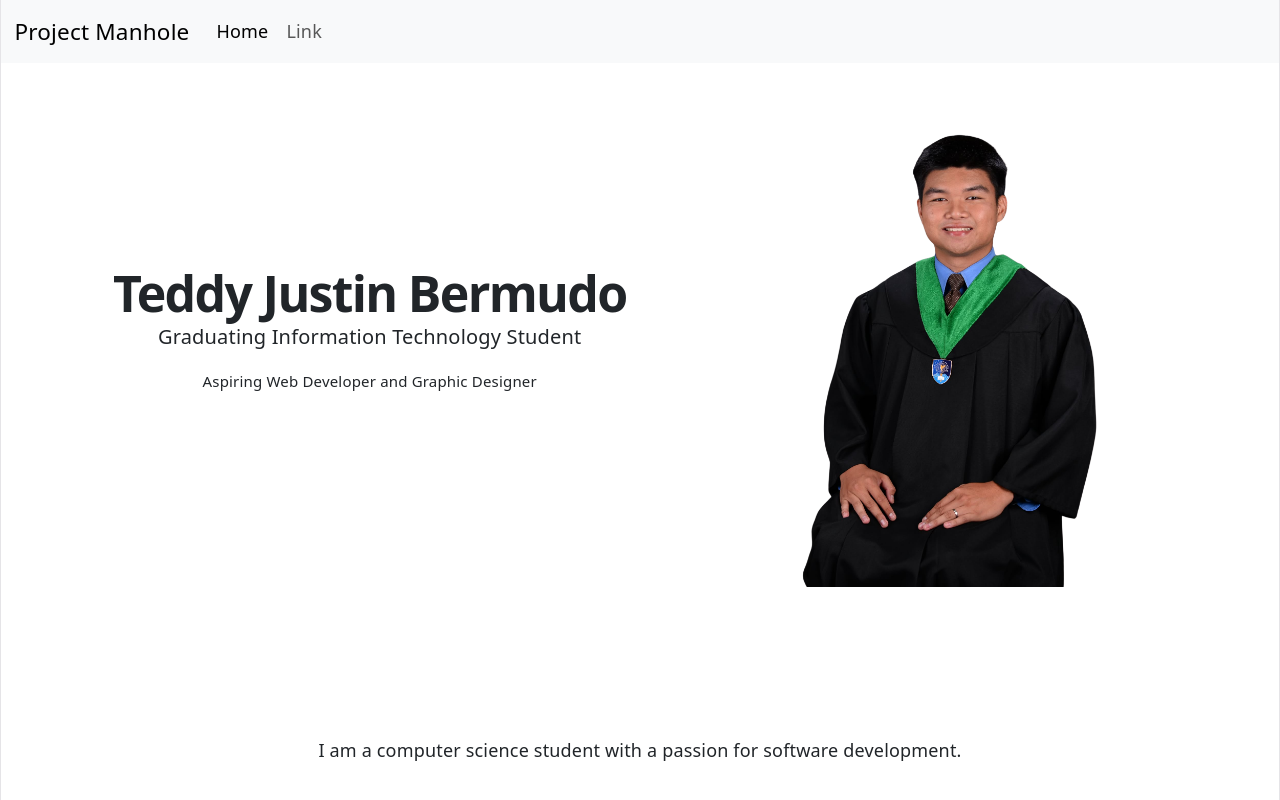
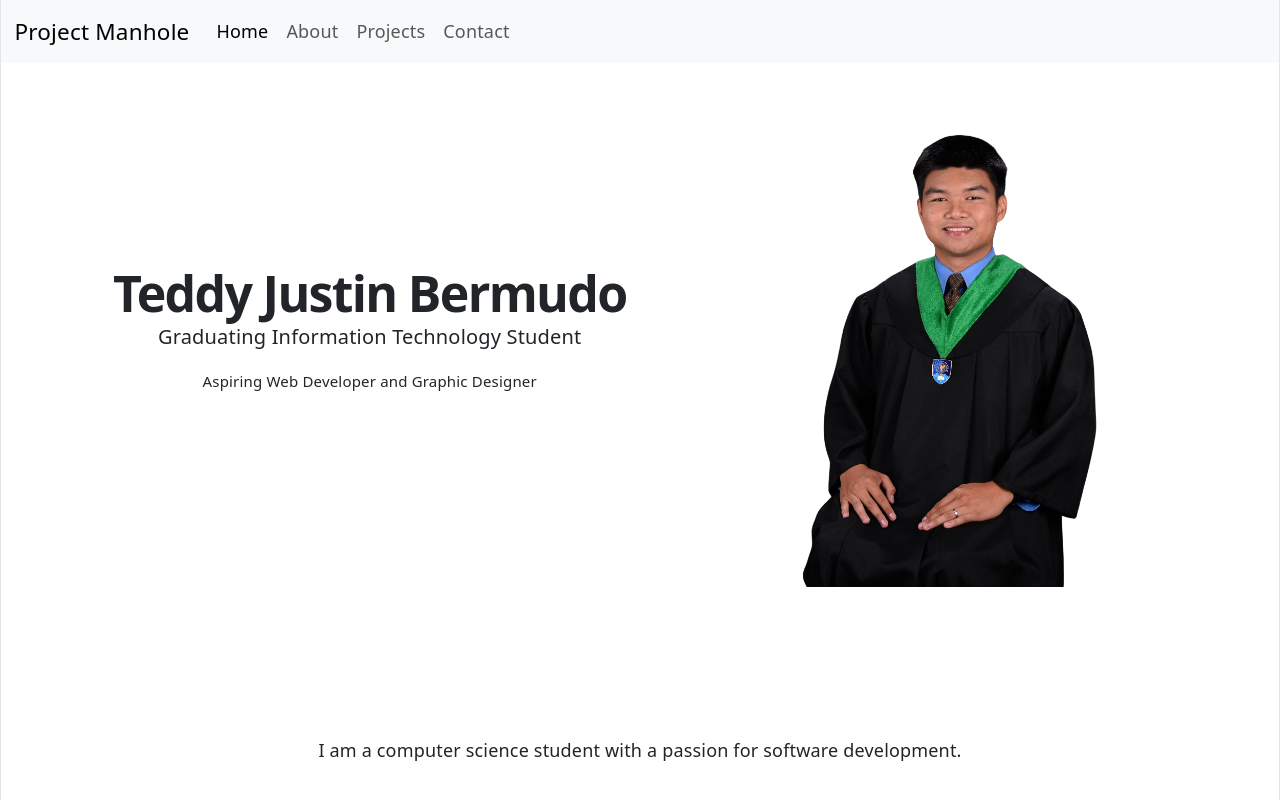
Before and after one commit to Tedeyy/Project-Manhole, a React (Vite) app: page / in a window 1280 px wide. Shown: the top 800 px of the page. Built offline with nearby package versions, Linux system fonts and the light colour scheme.

Commit message:
added contact

```diff
--- a/src/App.tsx
+++ b/src/App.tsx
@@ -1,6 +1,7 @@
 import "./assets/css/App.css";
 import NavBar from "./components/navBar";
 import Body from "./components/body/body";
+import Contact from "./components/contact";
 import Footer from "./components/footer";
 
 function App() {
@@ -9,6 +10,7 @@ function App() {
       <div className="App">
         <NavBar />
         <Body />
+        <Contact />
         <Footer />
       </div>
     </>
--- a/src/components/body/heroSection/bio.tsx
+++ b/src/components/body/heroSection/bio.tsx
@@ -1,6 +1,6 @@
 function bio() {
   return (
-    <div>
+    <div className="about" id="about">
       <p>
         I am a computer science student with a passion for software development.
       </p>
--- a/src/components/body/projects/projectBody.tsx
+++ b/src/components/body/projects/projectBody.tsx
@@ -10,7 +10,7 @@ import litmeetscreenshot2 from "../../../assets/project/litmeet-screenshot2.png"
 function projectBody() {
   return (
     <>
-      <div className="project-container">
+      <div className="project-container" id="projects">
         <h1>Projects</h1>
         <div className="project">
           <div className="title">
--- /dev/null
+++ b/src/components/contact.tsx
@@ -0,0 +1,40 @@
+function contact() {
+  return (
+    <div className="contact" id="contact">
+      <h1>Contact me</h1>
+      <div className="contact-container">
+        <div className="contact-info">
+          <p>
+            If you have any questions or would like to discuss potential
+            collaboration opportunities, please feel free to reach out. I am
+            always open to new ideas and projects.
+          </p>
+        </div>
+        <div className="contact-details">
+          <div>
+            <h1>Email</h1>
+            <p>tedjus666@gmail.com</p>
+          </div>
+          <div>
+            <h1>GitHub</h1>
+            <a href="https://github.com/Tedeyy">github.com/Tedeyy</a>
+          </div>
+          <div>
+            <h1>LinkedIn</h1>
+            <a href="https://www.linkedin.com/in/ted-jus-5a25b1235/">
+              linkedin.com/in/tedjus
+            </a>
+          </div>
+          <div>
+            <h1>Facebook</h1>
+            <a href="https://www.facebook.com/ted.the.train">
+              Teddy Justin Bermudo
+            </a>
+          </div>
+        </div>
+      </div>
+    </div>
+  );
+}
+
+export default contact;
--- a/src/components/navBar.tsx
+++ b/src/components/navBar.tsx
@@ -24,8 +24,18 @@ function navBar() {
               </a>
             </li>
             <li className="nav-item">
-              <a className="nav-link" href="#">
-                Link
+              <a className="nav-link" href="#about">
+                About
+              </a>
+            </li>
+            <li className="nav-item">
+              <a className="nav-link" href="#projects">
+                Projects
+              </a>
+            </li>
+            <li className="nav-item">
+              <a className="nav-link" href="#contact">
+                Contact
               </a>
             </li>
           </ul>
```
